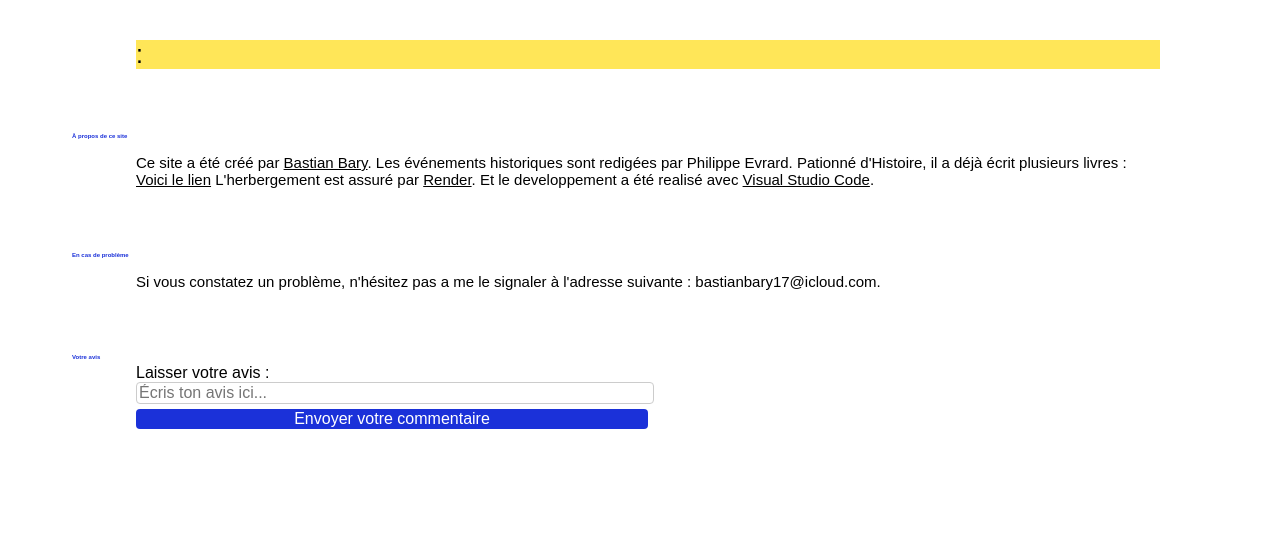
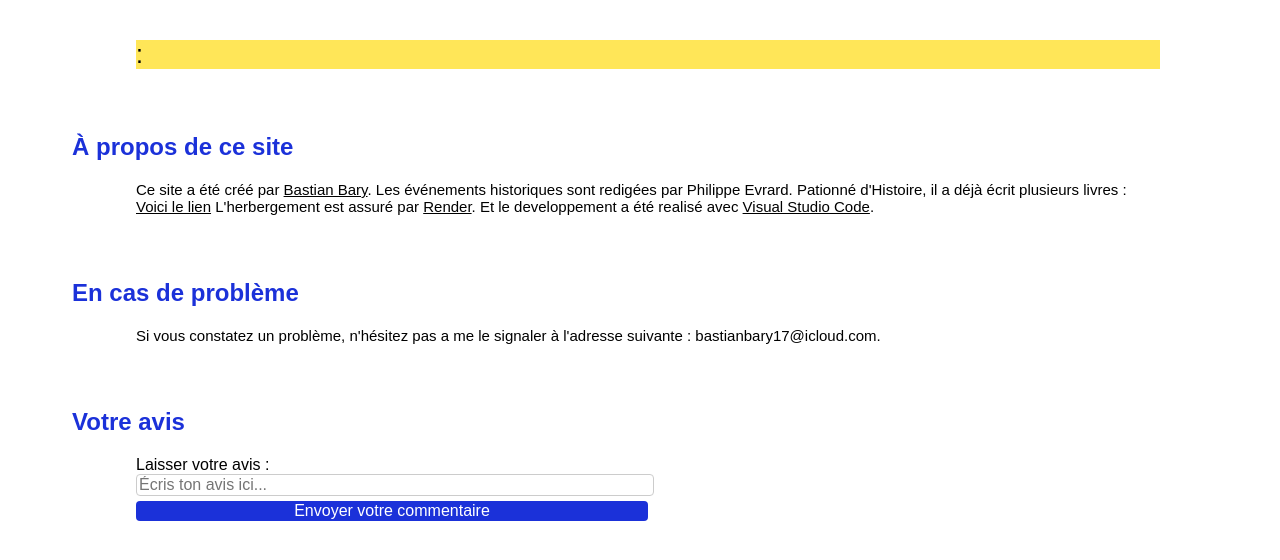
Before and after one commit to babadu17/evenement-du-jour, a Flask app: page / in a window 1280 px wide. Shown: the part 85-645 px from the top of the page. Run offline with Flask 3, Linux system fonts and the light colour scheme.

Commit message:
Update style.css

```diff
--- a/static/style.css
+++ b/static/style.css
@@ -51,7 +51,6 @@ h2 {
     margin-left: 5%;
     color:rgb(27, 49, 217);
     margin-top: 5%;
-    font-size: 30%;
 }
 
 .avi {
```
